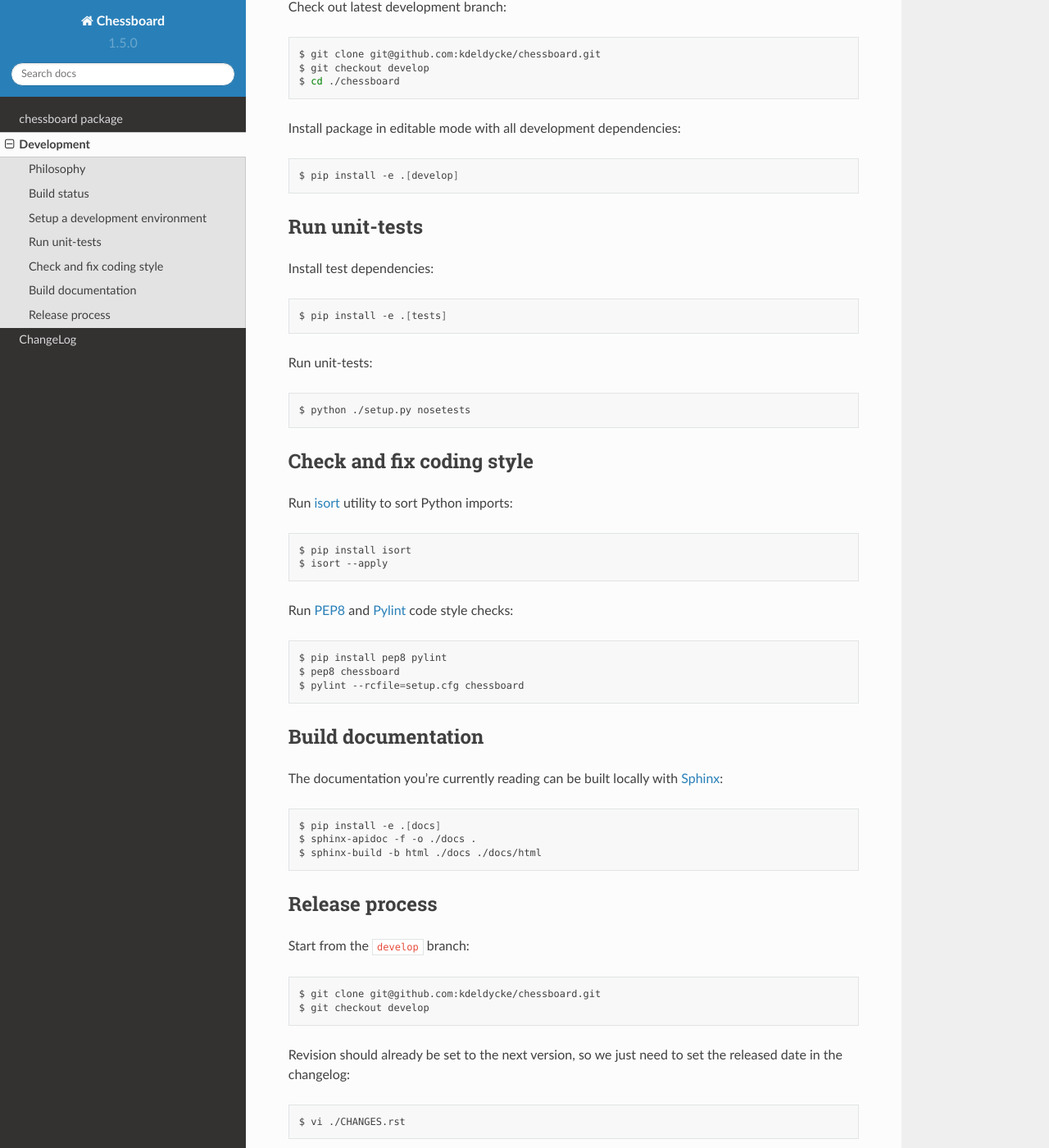
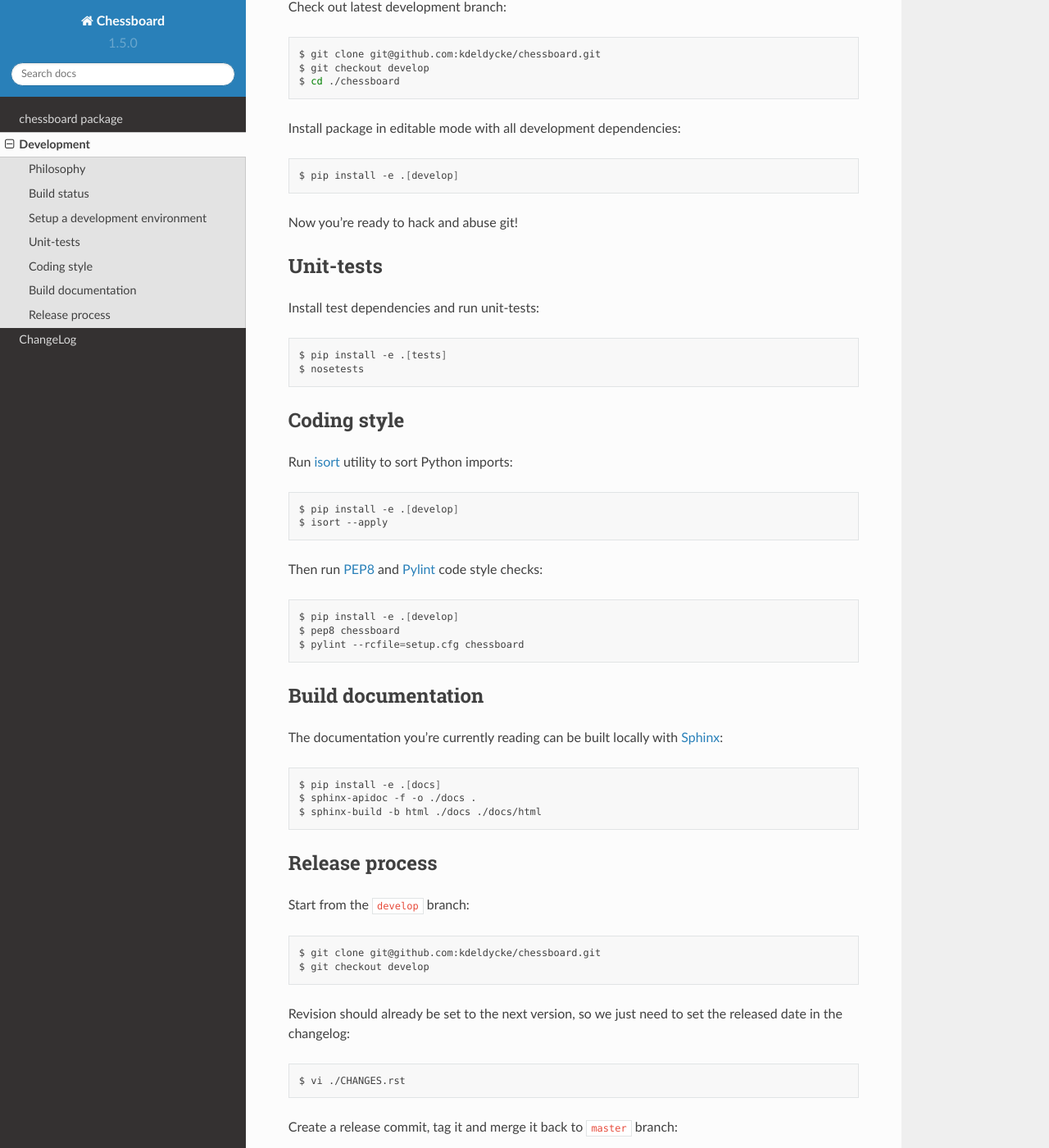
Before and after one commit to kdeldycke/chessboard, a Sphinx documentation site: the page built from docs/development.rst, in a window 1280 px wide and 1400 px high, scrolled down 671 px. Shown: the whole window at 82% size. Built offline with Sphinx 7.4.7 and the Read the Docs theme 2.0.0, drawn with Linux system fonts in a browser that asks for light colours; pages that are not in the unit, such as notebooks, are missing from menus.

Commit message:
Update dev docs.

```diff
--- a/docs/development.rst
+++ b/docs/development.rst
@@ -84,39 +84,36 @@
 
     $ pip install -e .[develop]
 
+Now you're ready to hack and abuse git!
 
-Run unit-tests
---------------
 
-Install test dependencies:
+Unit-tests
+----------
+
+Install test dependencies and run unit-tests:
 
 .. code-block:: bash
 
     $ pip install -e .[tests]
-
-Run unit-tests:
-
-.. code-block:: bash
-
-    $ python ./setup.py nosetests
+    $ nosetests
 
 
-Check and fix coding style
---------------------------
+Coding style
+------------
 
 Run `isort <https://pep8.readthedocs.org>`_ utility to sort Python imports:
 
 .. code-block:: bash
 
-    $ pip install isort
+    $ pip install -e .[develop]
     $ isort --apply
 
-Run `PEP8 <https://pep8.readthedocs.org>`_ and `Pylint
+Then run `PEP8 <https://pep8.readthedocs.org>`_ and `Pylint
 <http://docs.pylint.org>`_ code style checks:
 
 .. code-block:: bash
 
-    $ pip install pep8 pylint
+    $ pip install -e .[develop]
     $ pep8 chessboard
     $ pylint --rcfile=setup.cfg chessboard
 
```
Also changed, not shown: .travis.yml.
